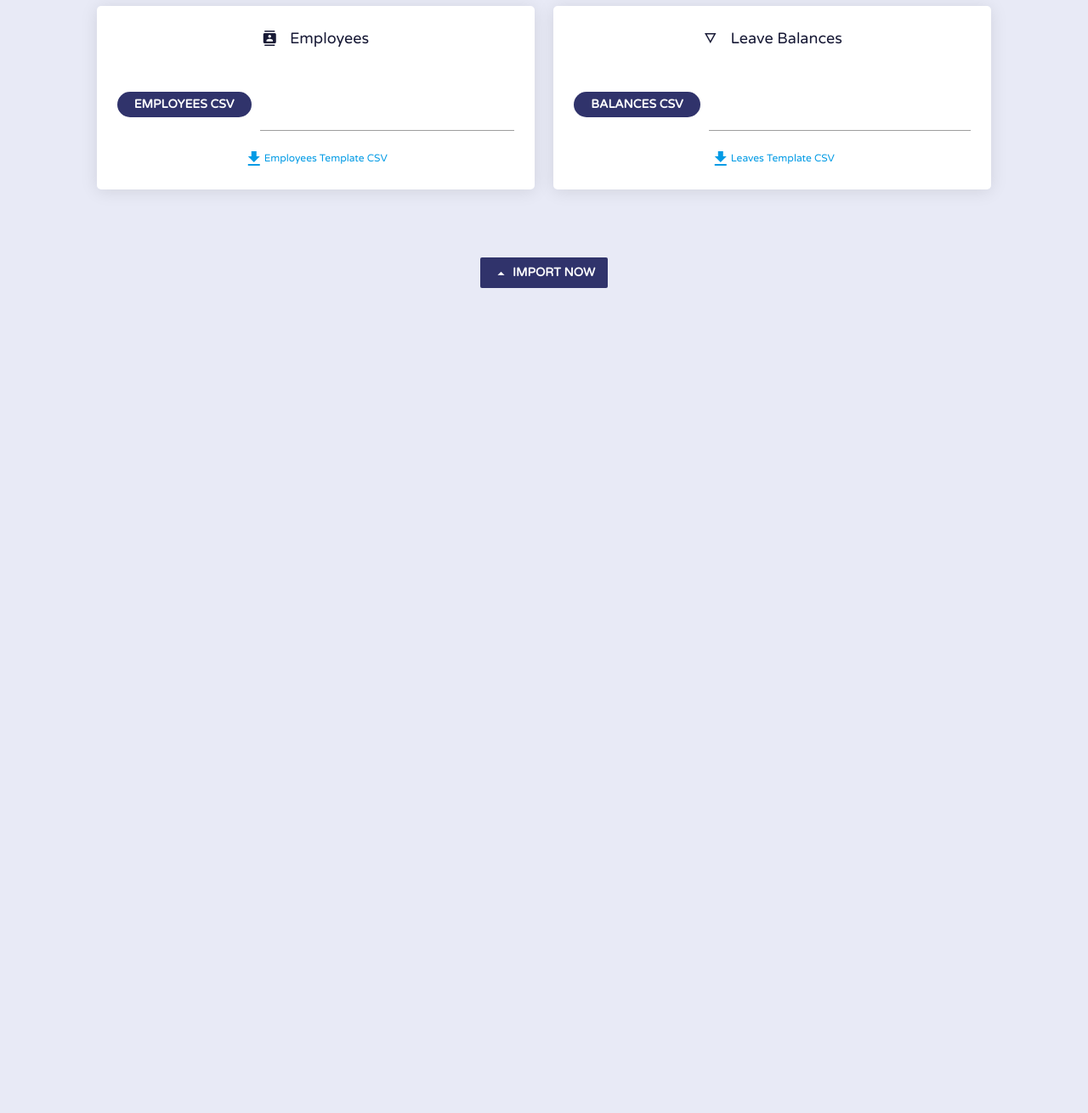
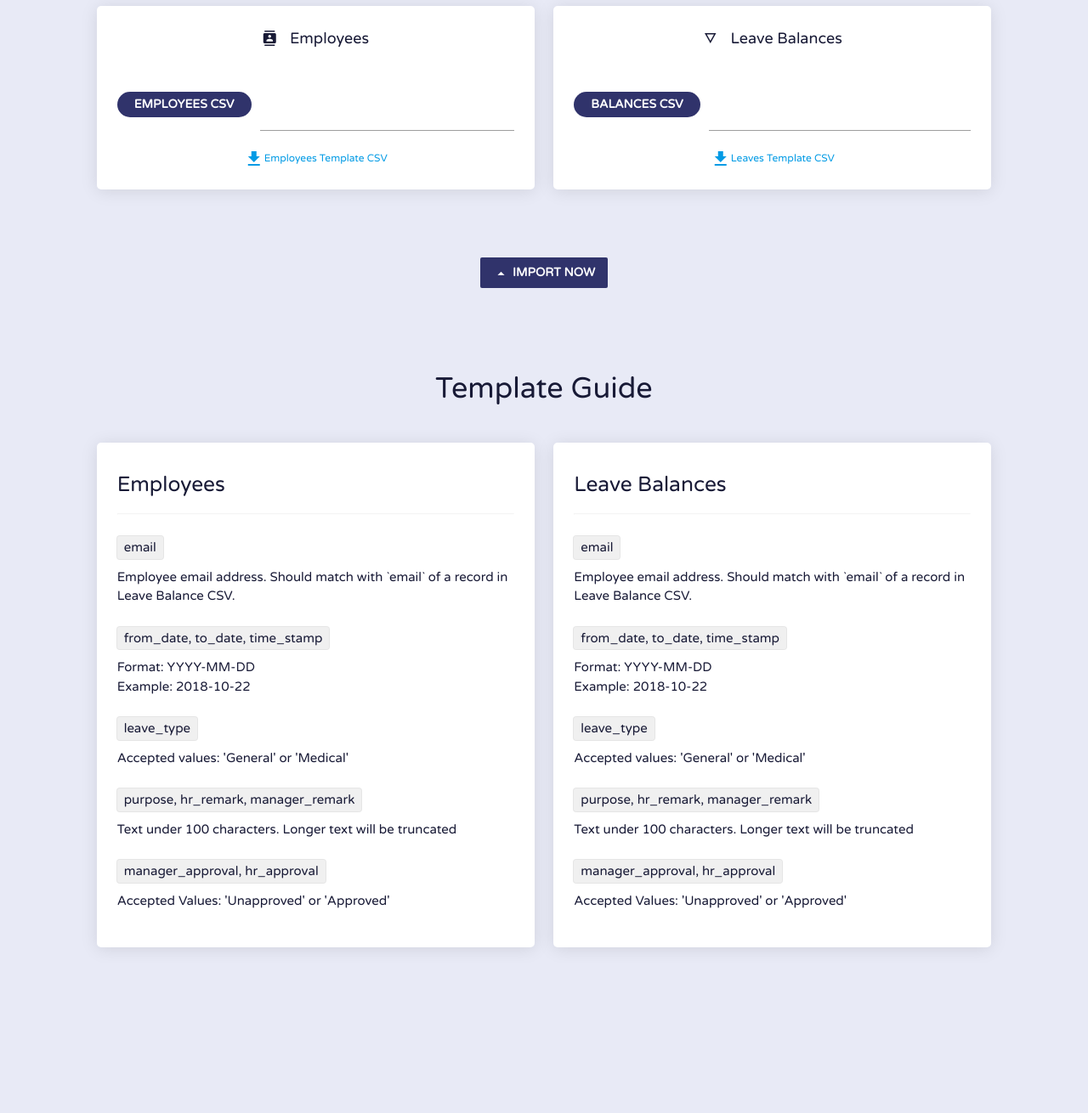
Before and after one commit to salik95/LeavePortal, a Flask app: template app/views/import.html in a window 1280 px wide. Shown: the part 81-1391 px from the top of the page at 85% size. Before the commit the page ends 420 px from the top, so only its background shows below. Run offline with Flask 2, Linux system fonts and the light colour scheme; the template is opened without the code that fills it, so the values that code supplies are empty; parts of the project's set-up code (start-up, migrations or seed data) failed here and were passed over.

Commit message:
View import: add template csv guide ui

```diff
--- a/app/static/scss/main.scss
+++ b/app/static/scss/main.scss
@@ -87,6 +87,8 @@ p.heading span {vertical-align: middle}
 p.heading i {margin-right: 10px; font-size: 18px}
 
 strong {font-weight: 600}
+
+section {margin-top: 50px; margin-bottom: 50px}
 
 .scrollable {
 
@@ -193,6 +195,7 @@ form.disabled {
 .brand-logo img {height: 80%; width: auto}
 
 .sep {margin: 20px 0; text-align: center; opacity: 0.2}
+hr {margin: 20px 0; opacity: 0.1}
 
 /** Custom Views / Components **/
 
@@ -326,6 +329,16 @@ main#login { padding: 0; height: 100vh; display: flex; align-items: center; just
   }
 }
 
+.import-help { margin: 100px 0;
+
+  .key {border-radius: 3px; display: inline-block; clear: both; padding: 2px 8px; margin: 0 10px 0 0; background-color: rgba(0,0,0,0.06); box-shadow: 0 0 0 1px rgba(0,0,0,0.1);
+  }
+
+  .list > div {margin: 20px 0;
+    p {margin: 5px 0}
+  }
+}
+
 
 .workspace-select {text-align: center; margin-bottom: 40px;}
 .workspace-select ul {
--- a/app/views/import.html
+++ b/app/views/import.html
@@ -78,6 +78,77 @@
     </div>
 
   </form>
+
+  <section class="import-help">
+
+    <h4 class="center-align">Template Guide</h4>
+    <br>
+    <div class="row">
+      <div class="col s12 m6 l6">
+        <div class="card">
+          <div class="card-content">
+            <h5>Employees</h5>
+            <hr>
+            <div class="list">
+              <div>
+                <p class="key">email</p>
+                <p>Employee email address. Should match with `email` of a record in Leave Balance CSV.</p>
+              </div>
+              <div>
+                <p class="key">from_date, to_date, time_stamp</p>
+                <p>Format: YYYY-MM-DD <br>
+                Example: 2018-10-22</p>
+              </div>
+              <div>
+                <p class="key">leave_type</p>
+                <p>Accepted values: 'General' or 'Medical'</p>
+              </div>
+              <div>
+                <p class="key">purpose, hr_remark, manager_remark</p>
+                <p>Text under 100 characters. Longer text will be truncated</p>
+              </div>
+              <div>
+                <p class="key">manager_approval, hr_approval</p>
+                <p>Accepted Values: 'Unapproved' or 'Approved'</p>
+              </div>
+            </div>
+          </div>
+        </div>
+      </div>
+      <div class="col s12 m6 l6">
+        <div class="card">
+          <div class="card-content">
+            <h5>Leave Balances</h5>
+            <hr>
+            <div class="list">
+              <div>
+                <p class="key">email</p>
+                <p>Employee email address. Should match with `email` of a record in Leave Balance CSV.</p>
+              </div>
+              <div>
+                <p class="key">from_date, to_date, time_stamp</p>
+                <p>Format: YYYY-MM-DD <br>
+                Example: 2018-10-22</p>
+              </div>
+              <div>
+                <p class="key">leave_type</p>
+                <p>Accepted values: 'General' or 'Medical'</p>
+              </div>
+              <div>
+                <p class="key">purpose, hr_remark, manager_remark</p>
+                <p>Text under 100 characters. Longer text will be truncated</p>
+              </div>
+              <div>
+                <p class="key">manager_approval, hr_approval</p>
+                <p>Accepted Values: 'Unapproved' or 'Approved'</p>
+              </div>
+            </div>
+          </div>
+        </div>
+      </div>
+    </div>
+
+  </section>
 </main>
 
 {% endblock %}
```
